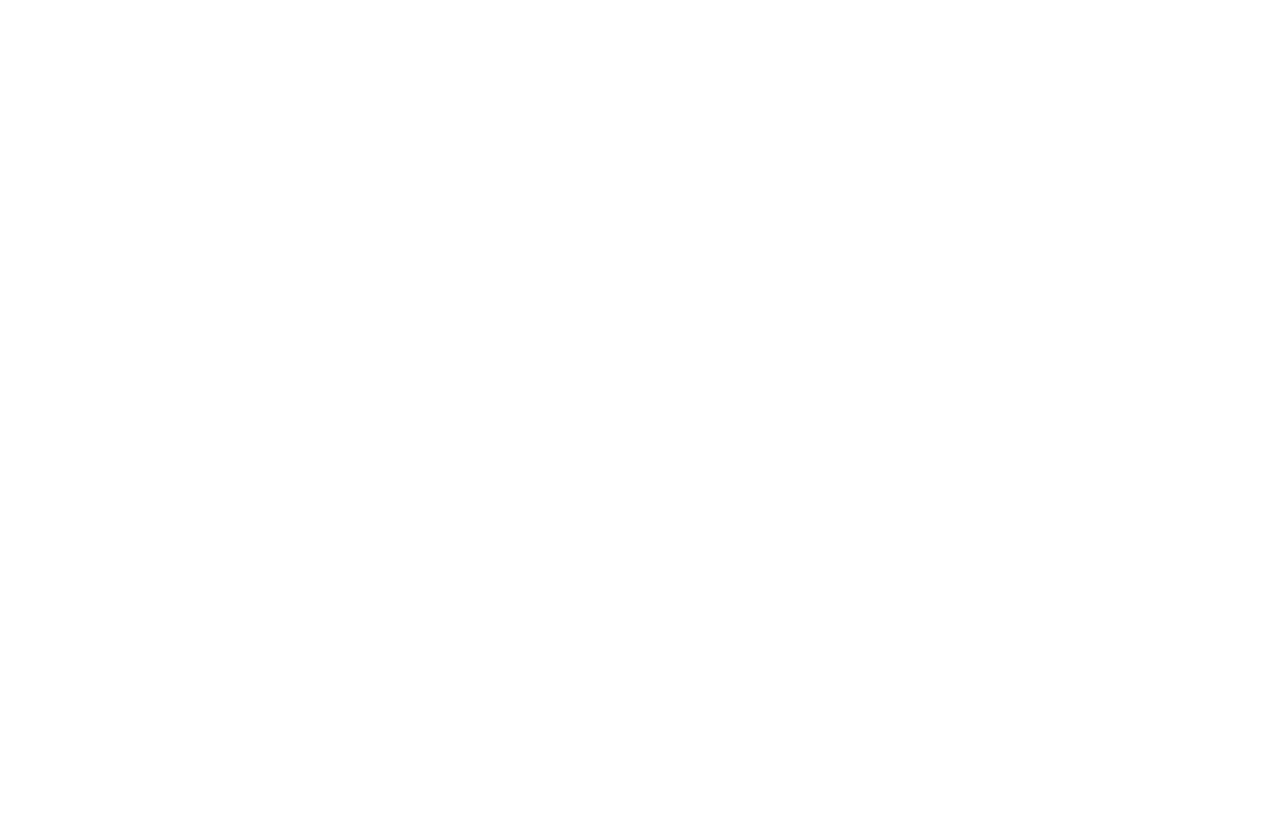
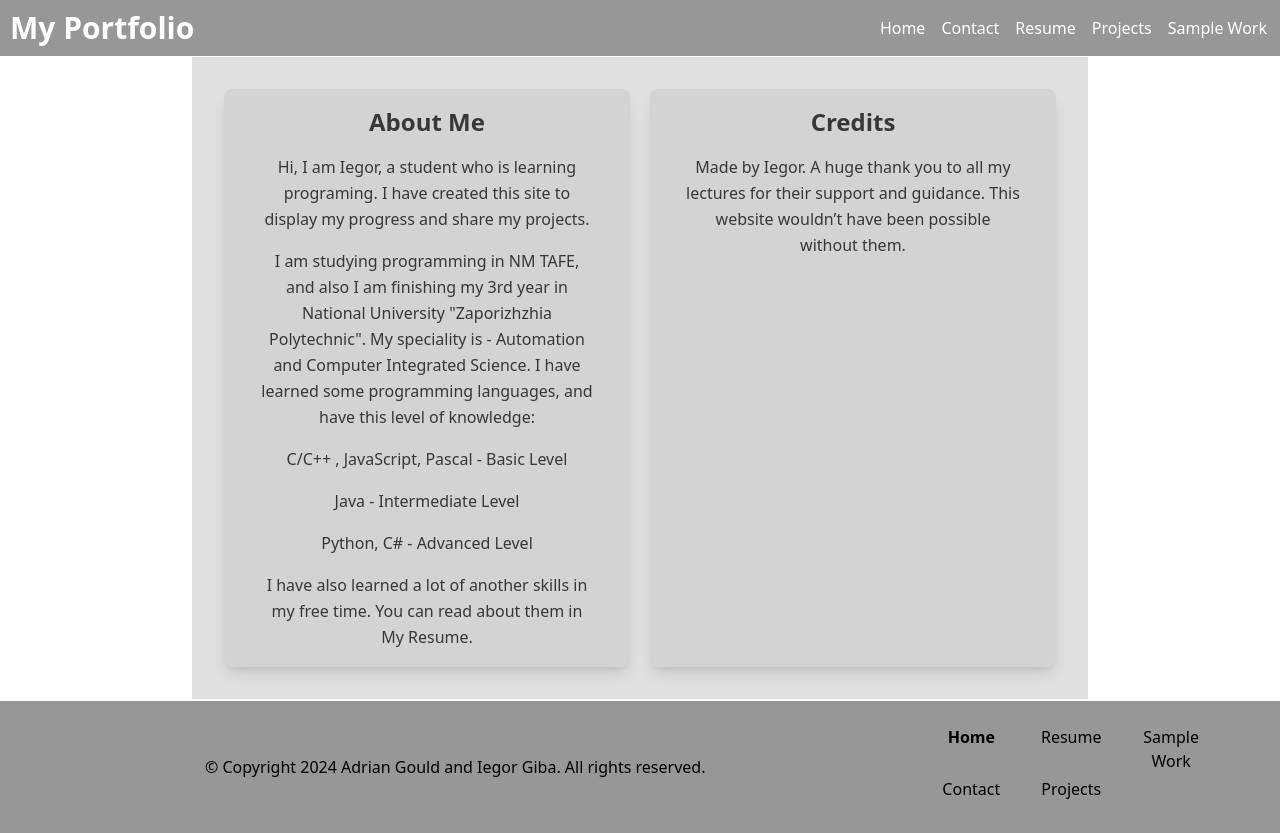
Before and after one commit to sh1zaaaaaaa/YH-C4Prog-WT-PROJ, a website: page about.html in a window 1280 px wide. Before the commit the page ends 800 px from the top, so only its background shows below. Drawn offline with nearby package versions, Linux system fonts and the light colour scheme.

Commit message:
feat: Added About Page.

```diff
--- a/about.html
+++ b/about.html
@@ -2,9 +2,81 @@
 <html lang="en">
 <head>
     <meta charset="UTF-8">
-    <title>Title</title>
+    <meta name="viewport" content="width=device-width, initial-scale=1.0">
+    <meta http-equiv="X-UA-Compatible" content="ie=edge">
+    <title>Home Page</title>
+    <script src="https://cdn.tailwindcss.com"></script>
 </head>
-<body>
+<body class="font-sans m-0 p-0 w-full flex flex-col min-h-screen">
+
+<header class="flex flex-row justify-between items-center sticky top-0 left-0 bg-[#979797] text-white p-[10px] z-10">
+    <h1 class="text-3xl font-bold">My Portfolio</h1>
+
+    <nav class="relative">
+        <input type="checkbox" id="nav-check" class="peer hidden">
+        <label for="nav-check" class="flex flex-col justify-around w-8 h-8 cursor-pointer md:hidden">
+            <span class="bg-white h-[3px] w-full my-1"></span>
+            <span class="bg-white h-[3px] w-full my-1"></span>
+            <span class="bg-white h-[3px] w-full my-1"></span>
+        </label>
+        <ul class="hidden absolute top-[60px] w-[91px] md:w-auto right-[3px] bg-[#979797] peer-checked:flex flex-col gap-4 p-4 md:relative md:flex md:flex-row md:gap-4 md:p-0 md:top-0">
+            <li><a href="index.html" class="block text-white hover:font-bold">Home</a></li>
+            <li><a href="contact.html" class="block text-white hover:font-bold">Contact</a></li>
+            <li><a href="resume.html" class="block text-white hover:font-bold">Resume</a></li>
+            <li><a href="projects.html" class="block text-white hover:font-bold">Projects</a></li>
+            <li><a href="mywork.html" class="block text-white hover:font-bold">Sample Work</a></li>
+        </ul>
+    </nav>
+</header>
+
+<main class="flex-grow bg-[#e0e0e0] p-4 md:grid md:grid-cols-2 md:p-8 gap-5 md:mx-[15%] md:my-[0.1%] space-y-5 md:space-y-0">
+    <section class="border border-[#D3D3D3] rounded-lg p-4 bg-[#D3D3D3] shadow-lg">
+        <h2 class="text-2xl font-bold text-[#393636] text-center">About Me</h2>
+        <p class="mt-4 leading-relaxed max-w-[90%] mx-auto text-[#393636] text-center">
+            Hi, I am Iegor, a student who is learning programing. I have created this site to display my progress and share my projects.
+        </p>
+        <p class="mt-4 leading-relaxed max-w-[90%] mx-auto text-[#393636] text-center">
+            I am studying programming in NM TAFE, and also I am finishing my 3rd year in National University "Zaporizhzhia Polytechnic".
+            My speciality is - Automation and Computer Integrated Science. I have learned some programming languages, and have this level of knowledge:
+        </p>
+        <p class="mt-4 leading-relaxed max-w-[90%] mx-auto text-[#393636] text-center">
+            C/C++ , JavaScript, Pascal - Basic Level
+        </p>
+        <p class="mt-4 leading-relaxed max-w-[90%] mx-auto text-[#393636] text-center">
+            Java - Intermediate Level
+        </p>
+        <p class="mt-4 leading-relaxed max-w-[90%] mx-auto text-[#393636] text-center">
+            Python, C# - Advanced Level
+        </p>
+        <p class="mt-4 leading-relaxed max-w-[90%] mx-auto text-[#393636] text-center">
+            I have also learned a lot of another skills in my free time. You can read about them in <a href="resume.html" class="hover:font-bold">My Resume</a>.
+        </p>
+    </section>
+    <section class="border border-[#D3D3D3] rounded-lg p-4 bg-[#D3D3D3] shadow-lg">
+        <h2 class="text-2xl font-bold text-[#393636] text-center">Credits</h2>
+        <p class="mt-4 leading-relaxed max-w-[90%] mx-auto text-[#393636] text-center">
+            Made by Iegor. A huge thank you to all my lectures for their support and guidance. This website wouldn’t have been possible without them.
+        </p>
+    </section>
+</main>
+
+<footer class="flex justify-between w-full items-center bg-[#979797] p-4 md:p-6 mt-auto text-center">
+    <div class="flex-1 text-center max-w-[45%] md:max-w-[70%]">
+        <section class="text-base">
+            <p>© Copyright 2024 Adrian Gould and Iegor Giba. All rights reserved.</p>
+        </section>
+    </div>
+
+    <nav class="w-[55%] md:w-[30%]">
+        <ul class="list-none grid grid-cols-3 gap-1 px-[10%] mb-2">
+            <li><a href="index.html" class="hover:text-lg font-bold text-black">Home</a></li>
+            <li><a href="resume.html" class="hover:font-bold text-black">Resume</a></li>
+            <li><a href="mywork.html" class="hover:font-bold text-black">Sample Work</a></li>
+            <li><a href="contact.html" class="hover:font-bold text-black">Contact</a></li>
+            <li><a href="projects.html" class="hover:font-bold text-black">Projects</a></li>
+        </ul>
+    </nav>
+</footer>
 
 </body>
 </html>
```
